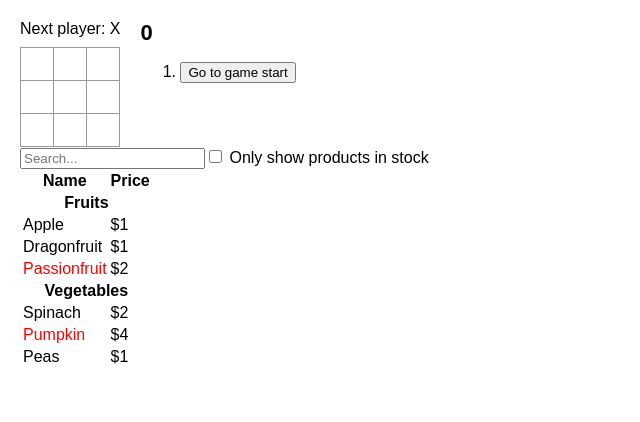
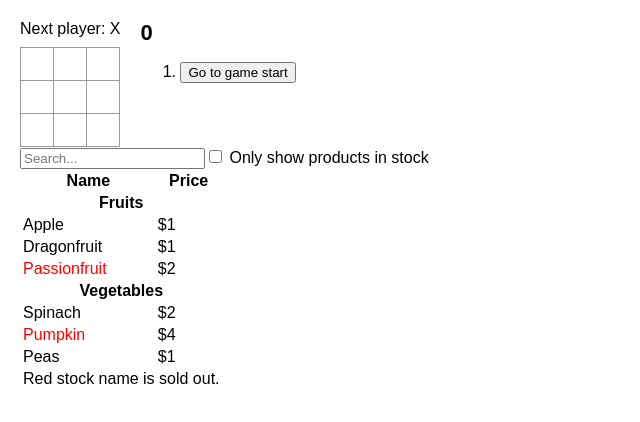
Before and after one commit to murphybread/react-pratice-manage-state, a React (Create React App) app: page / in a window 1280 px wide. Shown: the top 422 px of the page, without its empty margins (0-640 px from the left). Built offline with nearby package versions, Linux system fonts and the light colour scheme.

Commit message:
feat: add activate producttable component

```diff
--- a/src/ProductTable.js
+++ b/src/ProductTableApp.js
@@ -1,3 +1,26 @@
+import { useState } from "react";
+
+function FilterableProductTable({ products }) {
+  const [filterText, setFilterText] = useState("");
+  const [inStockOnly, setInStockOnly] = useState(false);
+
+  return (
+    <div>
+      <SearchBar
+        filterText={filterText}
+        inStockOnly={inStockOnly}
+        onFilterTextChange={setFilterText}
+        onInStockOnlyChange={setInStockOnly}
+      />
+      <ProductTable
+        products={products}
+        filterText={filterText}
+        inStockOnly={inStockOnly}
+      />
+    </div>
+  );
+}
+
 function ProductCategoryRow({ category }) {
   return (
     <tr>
@@ -21,11 +44,17 @@ function ProductRow({ product }) {
   );
 }
 
-function ProductTable({ products }) {
+function ProductTable({ products, filterText, inStockOnly }) {
   const rows = [];
   let lastCategory = null;
 
   products.forEach((product) => {
+    if (product.name.toLowerCase().indexOf(filterText.toLowerCase()) === -1) {
+      return;
+    }
+    if (inStockOnly && !product.stocked) {
+      return;
+    }
     if (product.category !== lastCategory) {
       rows.push(
         <ProductCategoryRow
@@ -47,27 +76,39 @@ function ProductTable({ products }) {
         </tr>
       </thead>
       <tbody>{rows}</tbody>
+      <tfoot>
+        <tr>
+          <td colspan="2">Red stock name is sold out.</td>
+        </tr>
+      </tfoot>
     </table>
   );
 }
 
-function SearchBar() {
+function SearchBar({
+  filterText,
+  inStockOnly,
+  onFilterTextChange,
+  onInStockOnlyChange,
+}) {
   return (
     <form>
-      <input type="text" placeholder="Search..." />
+      {" "}
+      <input
+        type="text"
+        value={filterText}
+        placeholder="Search..."
+        onChange={(e) => onFilterTextChange(e.target.value)}
+      />
       <label>
-        <input type="checkbox" /> Only show products in stock
+        <input
+          type="checkbox"
+          checked={inStockOnly}
+          onChange={(e) => onInStockOnlyChange(e.target.checked)}
+        />{" "}
+        Only show products in stock
       </label>
     </form>
-  );
-}
-
-function FilterableProductTable({ products }) {
-  return (
-    <div>
-      <SearchBar />
-      <ProductTable products={products} />
-    </div>
   );
 }
 
@@ -80,6 +121,6 @@ const PRODUCTS = [
   { category: "Vegetables", price: "$1", stocked: true, name: "Peas" },
 ];
 
-export default function ProductTableApp() {
+export default function App() {
   return <FilterableProductTable products={PRODUCTS} />;
 }
--- a/src/index.js
+++ b/src/index.js
@@ -3,7 +3,7 @@ import { createRoot } from "react-dom/client";
 import "./styles.css";
 
 import App from "./App";
-import ProductTableApp from "./ProductTable";
+import ProductTableApp from "./ProductTableApp";
 const root = createRoot(document.getElementById("root"));
 root.render(
   <StrictMode>
```
Also changed, not shown: 1 other file (tests, documents, lock files or other folders).
